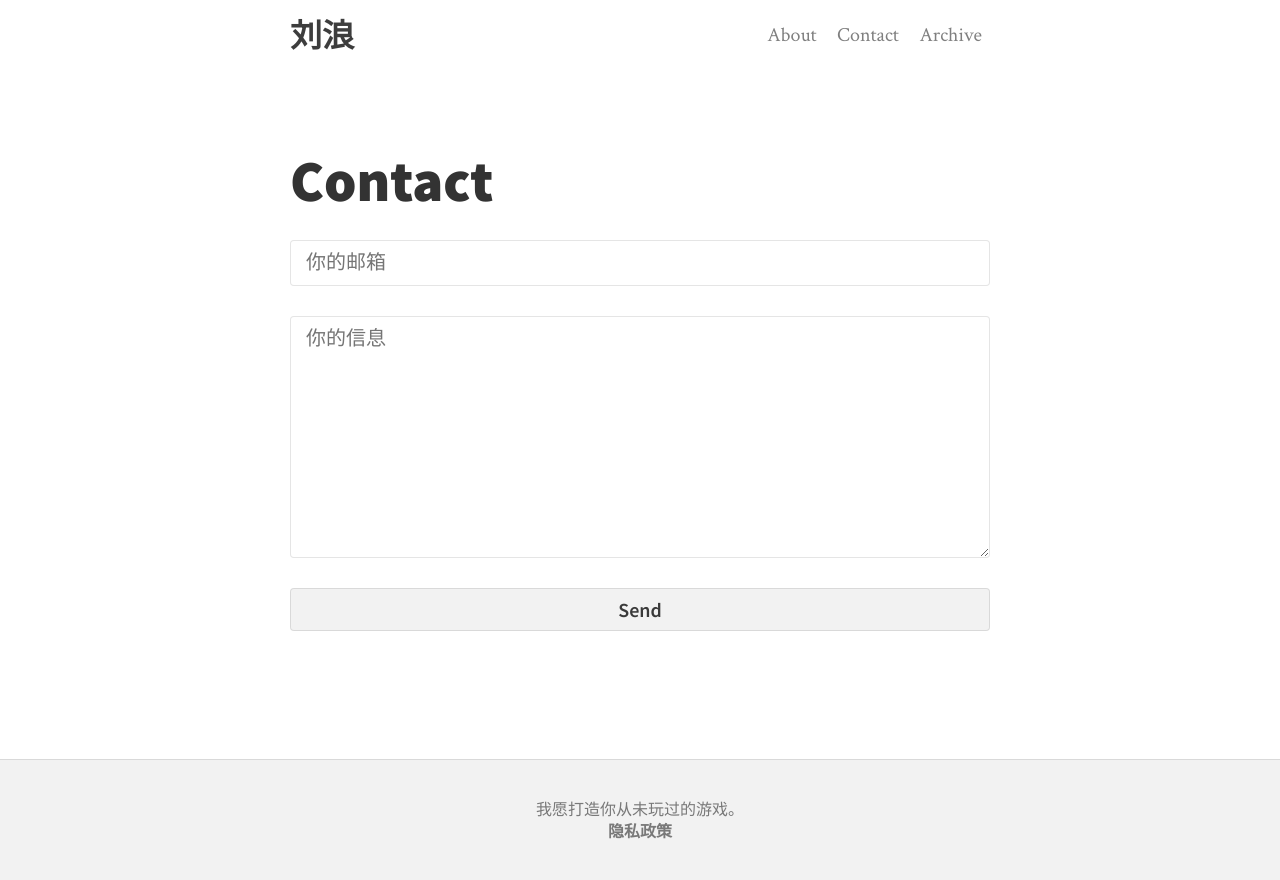
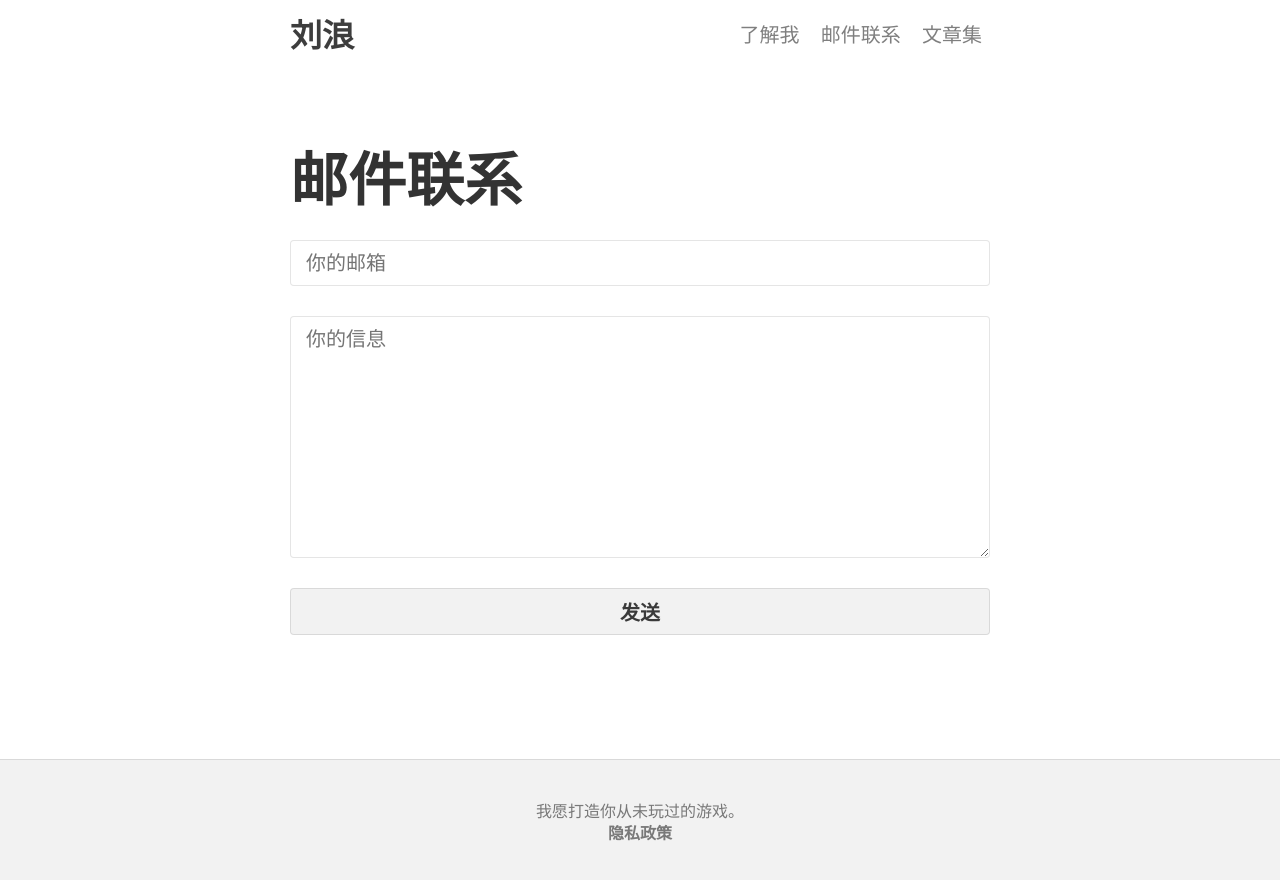
Before and after one commit to Liulang-whynotme/Liulang-whynotme.github.io, a Jekyll site: the page built from contact.html, in a window 1280 px wide. Shown: the top 880 px of the page. Built offline with Jekyll 4.4.1, drawn with Linux system fonts in a browser that asks for light colours; nearby versions of some CDN libraries.

Commit message:
Changed font

```diff
--- a/_includes/navigation.html
+++ b/_includes/navigation.html
@@ -1,5 +1,5 @@
 <nav>
-  <a href="{{ site.baseurl }}/about/">About</a>
-  <a href="{{ site.baseurl }}/contact/">Contact</a>
-  <a href="{{ site.baseurl }}/archive/">Archive</a>
+  <a href="{{ site.baseurl }}/about/">了解我</a>
+  <a href="{{ site.baseurl }}/contact/">邮件联系</a>
+  <a href="{{ site.baseurl }}/archive/">文章集</a>
 </nav>
--- a/contact.html
+++ b/contact.html
@@ -1,6 +1,6 @@
 ---
 layout: page
-title: Contact
+title: 邮件联系
 ---
 
 
@@ -11,5 +11,5 @@ title: Contact
     <input type="hidden" name="_subject" value="New submission from {{ site.url }}{{ site.baseurl }}" />
     <input type="text" name="_gotcha" style="display:none" />
     <textarea type="text" name="content" rows="8" placeholder="{{ site.var_your_message }}"></textarea>
-    <input type="submit" value="Send">
+    <input type="submit" value="发送">
 </form>
--- a/css/style.css
+++ b/css/style.css
@@ -19,7 +19,7 @@
 /* Content */
 
 body {
-  font-family: "Crimson Text", Georgia, Cambria, "Times New Roman", Times, serif;
+  font-family: "Microsoft YaHei", Georgia;
   font-size: 20px;
   -webkit-font-smoothing: antialiased;
   font-weight: 400;
@@ -96,7 +96,7 @@ img {
   text-align: center;
 }
 h1, h2, h3, h4, h5, h6 {
-  font-family: "Source Sans Pro", Verdana, sans-serif;
+  font-family: "Microsoft YaHei", Verdana, sans-serif;
   font-weight: 900;
   background-image: none;
   text-decoration: none !important;
@@ -173,7 +173,7 @@ blockquote::after {
   margin-bottom: 30px;
 }
 code {
-  font-family: "Source Code Pro", monospace;
+  font-family: "Georgia", monospace;
 }
 p code {
   font-size: .7em;
@@ -295,7 +295,7 @@ textarea {
   box-sizing: border-box;
 }
 input[type="submit"] {
-  font-family: "Source Sans Pro", Verdana, sans-serif;
+  font-family: "Microsoft YaHei", Verdana, sans-serif;
   font-size: inherit;
   font-weight: 600;
   color: rgba({{ site.text-color }},.76);
@@ -308,7 +308,7 @@ input[type="submit"] {
 }
 .pagination {
   margin-top: -30px;
-  font-family: "Source Sans Pro", Verdana, sans-serif;
+  font-family: "Microsoft YaHei", Verdana, sans-serif;
   font-weight: 600;
   padding-bottom: 50px;
 }
@@ -351,7 +351,7 @@ footer .inner {
 /* Content overwrites */
 
 .website-title {
-  font-family: "Source Sans Pro", Verdana, sans-serif;
+  font-family: "Microsoft YaHei", Verdana, sans-serif;
   font-weight: 600;
   font-size: 24px;
   text-align: center;
```
Also changed, not shown: about.md (+2 -2 lines).
